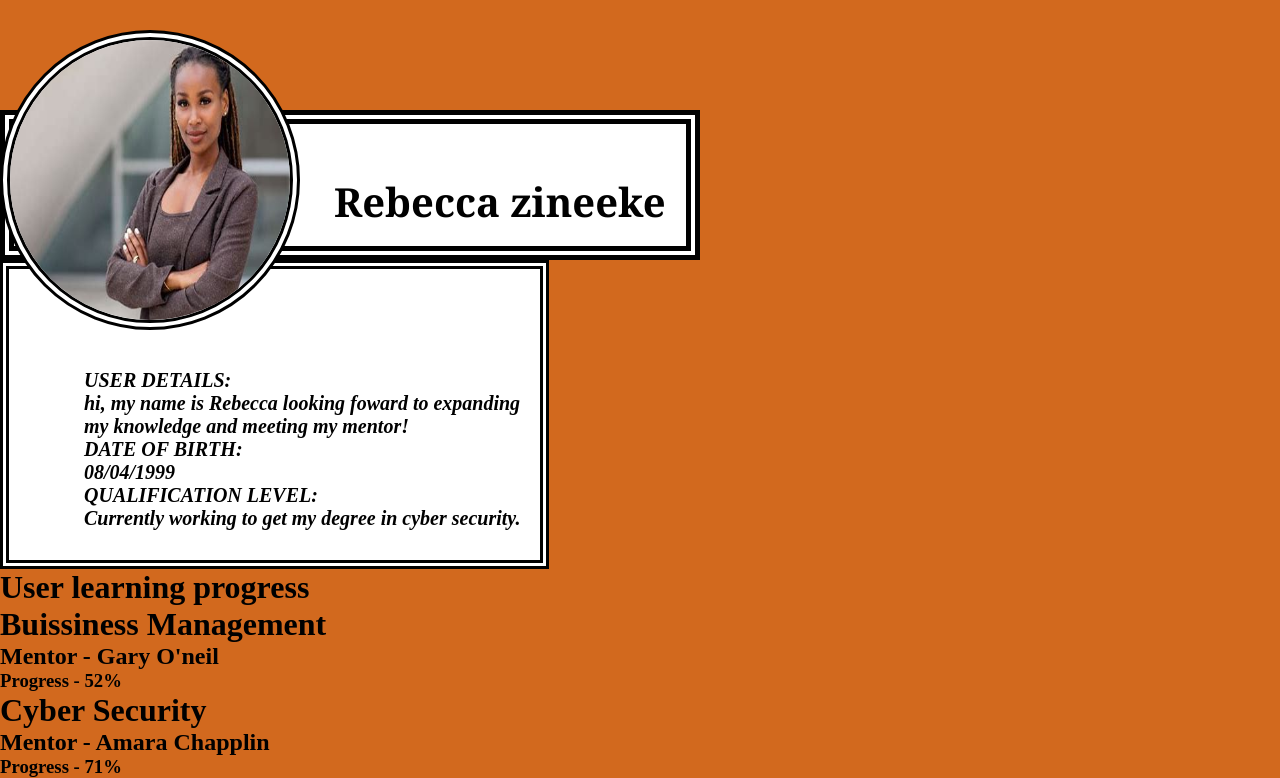
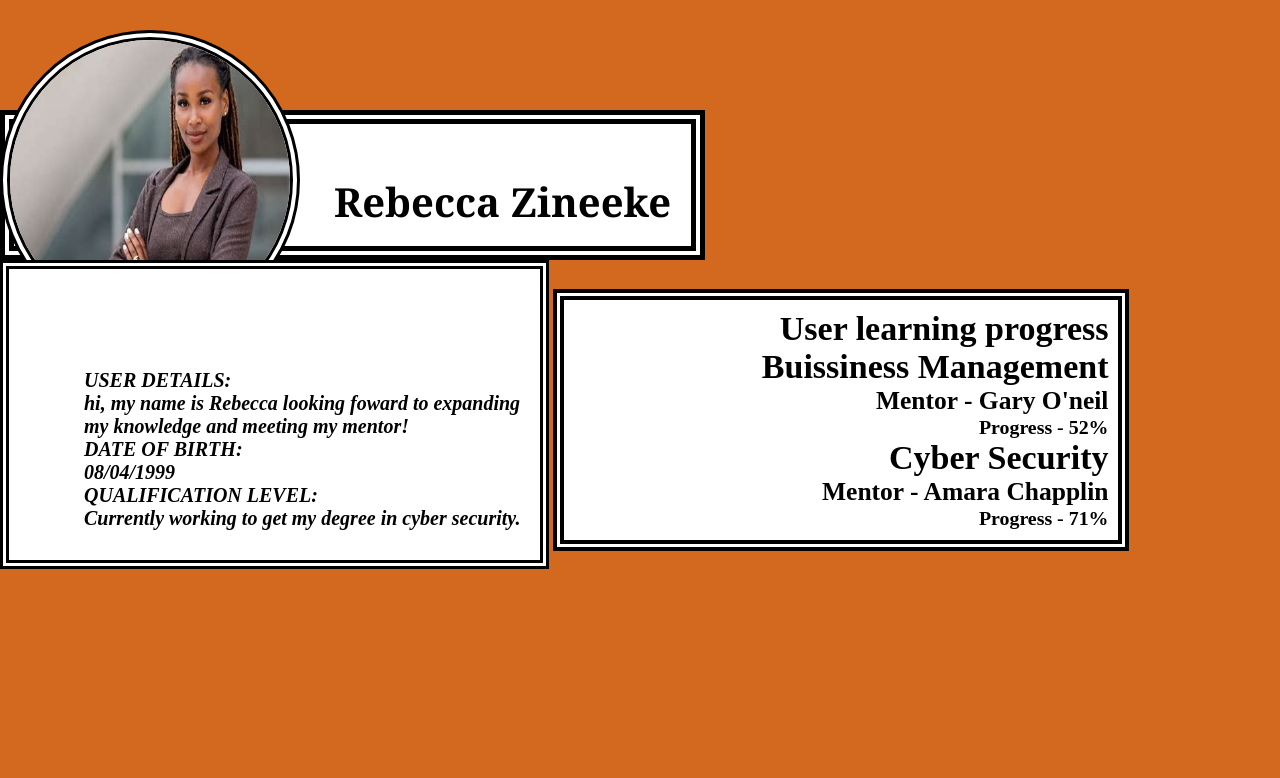
Before and after one commit to alexciechano/Mentor-website, a PHP site: page /Account.html in a window 1280 px wide; the page is wider, and only the part inside the window is pictured. Shown: the part 130-908 px from the top of that part. After the commit the page ends 699 px from the top of that part, so only its background shows below. Run offline with PHP 8.4, Linux system fonts and the light colour scheme; some libraries are stand-ins or nearby versions.

Commit message:
account update

```diff
--- a/Account.css
+++ b/Account.css
@@ -151,6 +151,7 @@ ul li a:hover{
 }
 
 .details{
+display: inline-block;
 padding-top: 100px;
 padding-left: 75px;
 font-size: 15px;
@@ -177,3 +178,14 @@ padding-right: 20px;
     font-size: 20px;
     font-style: italic;
 }
+
+.progress{
+    display: inline-block;
+    padding: 10px;
+    text-align: right;
+    background-color: white;
+    width: 45%;
+    border-style: double;
+    border-width: 1cap;
+    font-size: 17px;
+}
--- a/Account.html
+++ b/Account.html
@@ -31,7 +31,7 @@
         <img src="profile.jpg">
     </div>
     <div class="user">
-        <h1>Rebecca zineeke</h1>
+        <h1>Rebecca Zineeke</h1>
     </div>
     <div class="details">
         <h1>USER DETAILS:<br> hi, my name is Rebecca looking foward to expanding <br> my knowledge and meeting my mentor!<br></h1>
```
